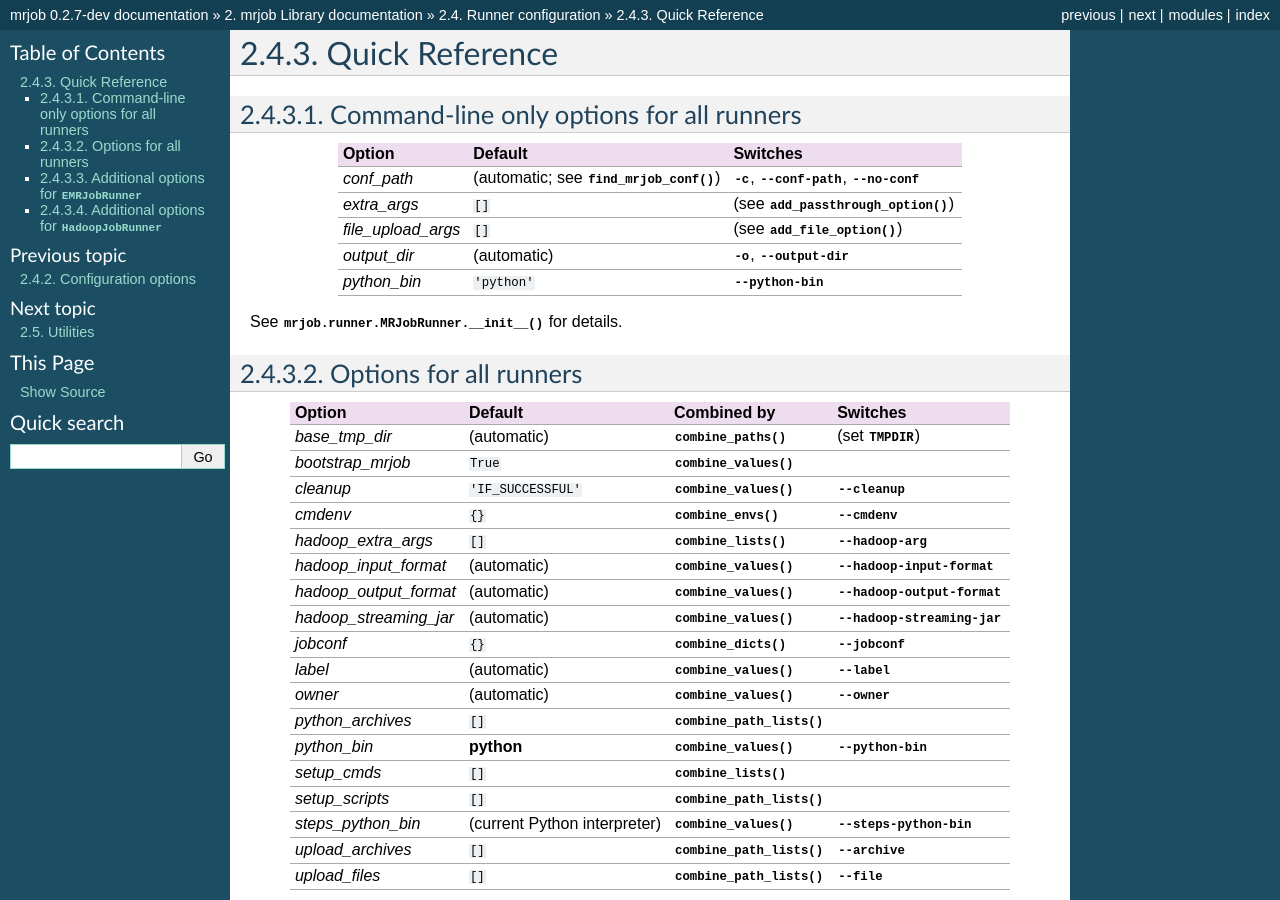
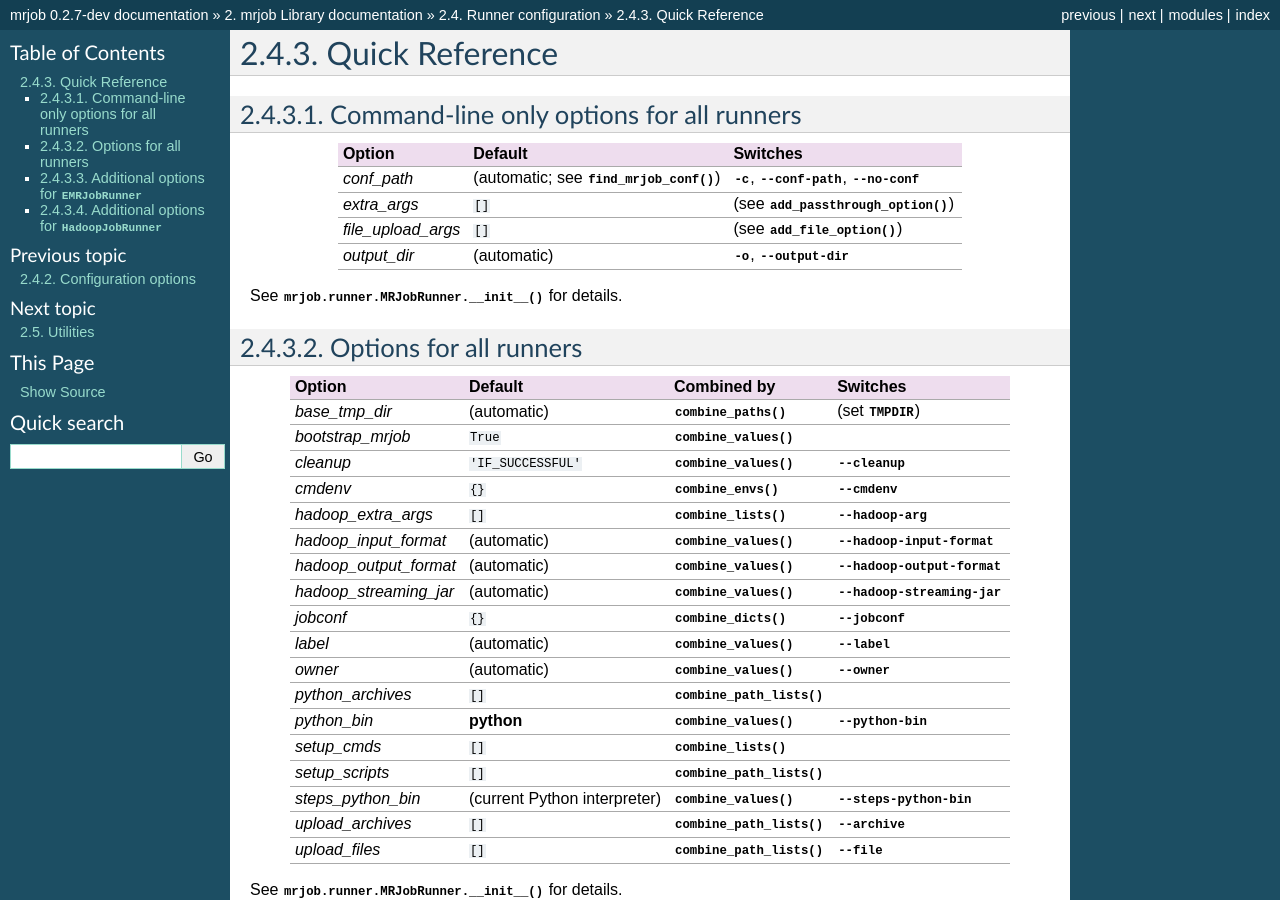
Before and after one commit to Yelp/mrjob, a Sphinx documentation site: the page built from docs/configs-reference.rst, in a window 1280 px wide and 900 px high. Built offline with Sphinx 7.4.7, drawn with Linux system fonts in a browser that asks for light colours.

Commit message:
oops, --python-bin isn't a command-line-only option

```diff
--- a/docs/configs-reference.rst
+++ b/docs/configs-reference.rst
@@ -11,7 +11,6 @@ Option              Default                                                 Swit
 *extra_args*        ``[]``                                                  (see :py:meth:`~mrjob.job.MRJob.add_passthrough_option`)
 *file_upload_args*  ``[]``                                                  (see :py:meth:`~mrjob.job.MRJob.add_file_option`)
 *output_dir*        (automatic)                                             :option:`-o`, :option:`--output-dir`
-*python_bin*        ``'python'``                                            :option:`--python-bin`
 =================== ======================================================= ========================================================
 
 See :py:meth:`mrjob.runner.MRJobRunner.__init__` for details.
```
